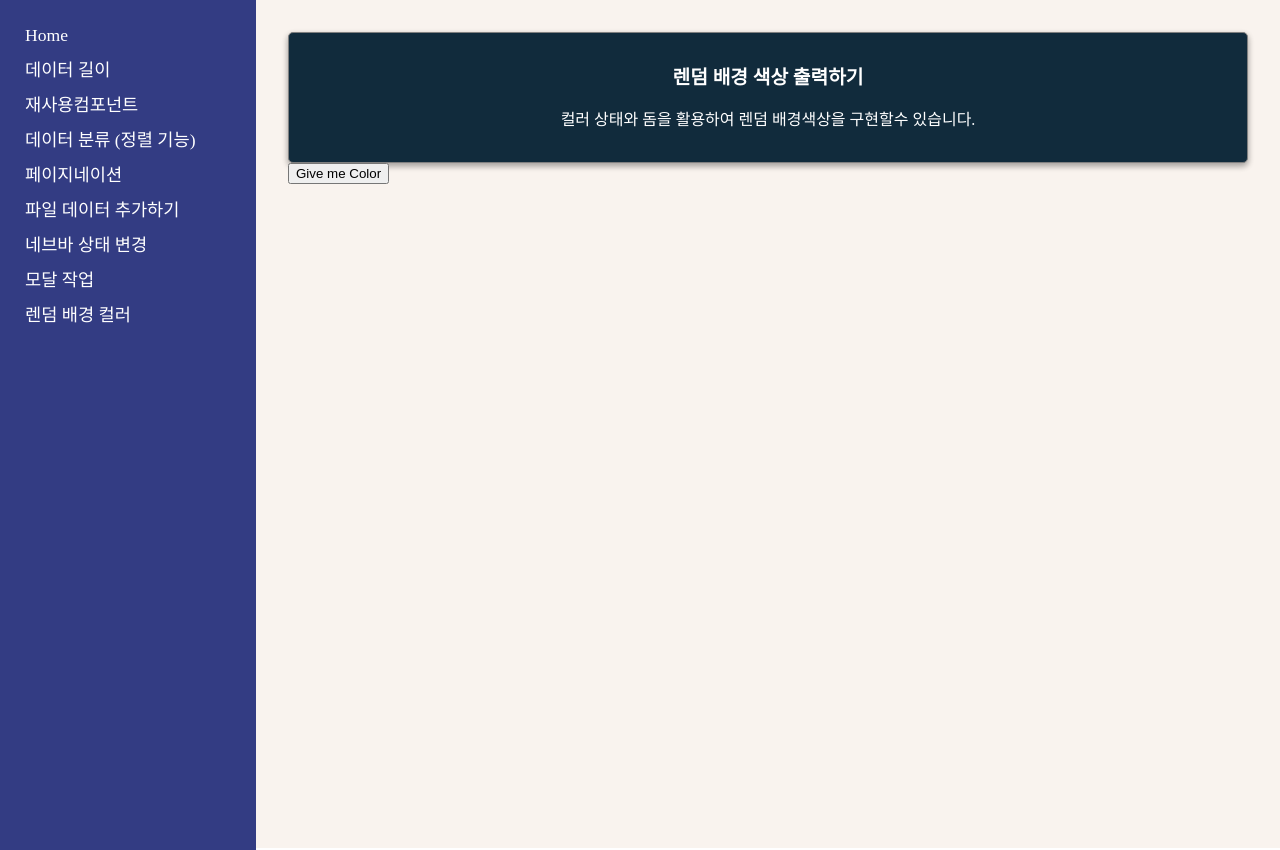
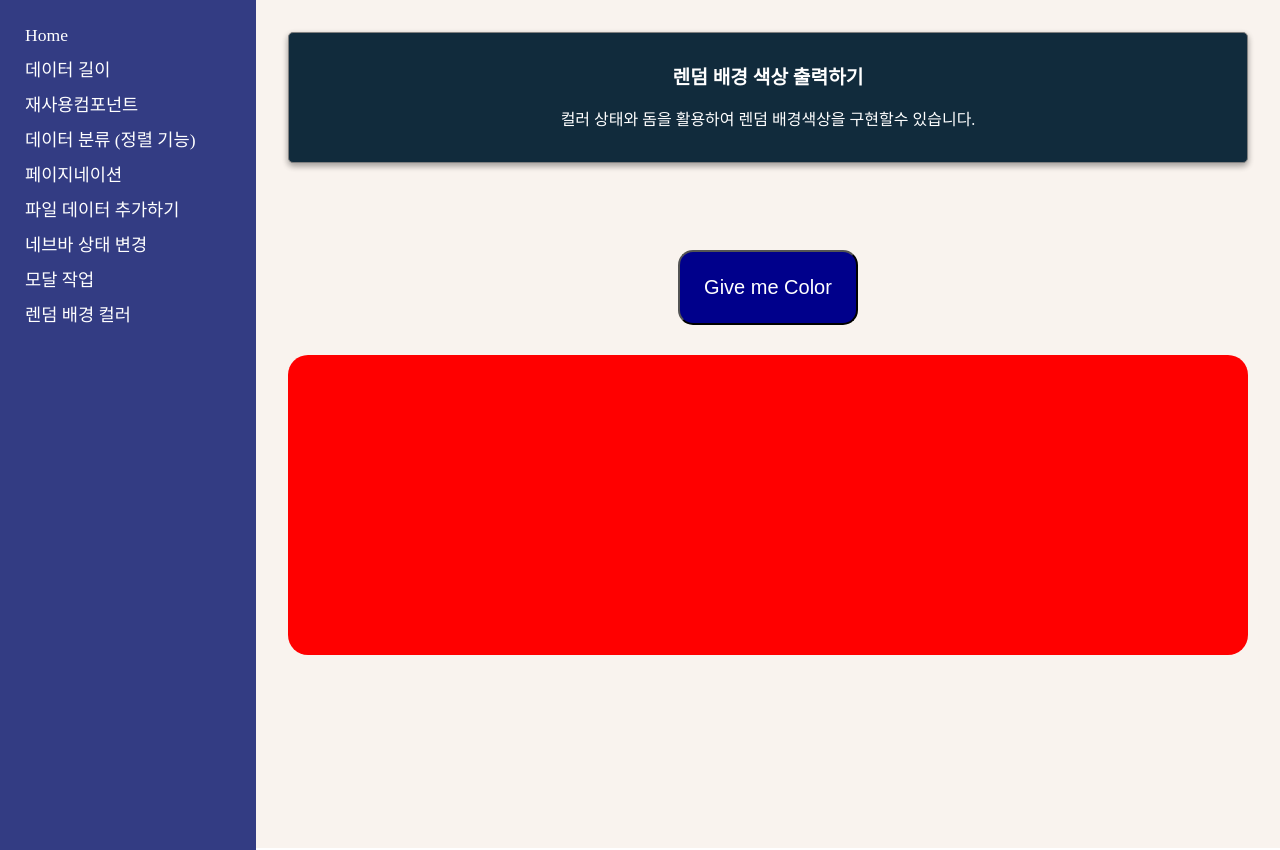
Before and after one commit to leejanghe/React_skill_Up, a React (Create React App) app in the folder myapp/: page /study8 in a window 1280 px wide. Built offline with nearby package versions, Linux system fonts and the light colour scheme.

Commit message:
random color box css work

```diff
--- a/myapp/src/components/randomColor/RandomCpage.js
+++ b/myapp/src/components/randomColor/RandomCpage.js
@@ -1,5 +1,38 @@
 import React,{useState} from 'react'
 import AlarmText from '../../common/AlarmText'
+import styled from 'styled-components'
+
+const WrapDiv = styled.div`
+    height: 70vh;
+    width: 100%;
+    display: flex;
+    justify-content: center;
+    align-items: center;
+    flex-direction: column;
+    .colorBox{
+        margin-top: 30px;
+        background: red;
+        width: 100%;
+        height: 300px;
+        border-radius: 20px;
+        z-index: 9;
+    }
+`
+
+const Btn = styled.button`
+    font-size: 20px;
+    background: darkblue;
+    color: white;
+    padding: 1.5rem;
+    border-radius: 15px;
+    outline: none;
+    margin-top: 20px;
+    &:active{
+        transform: scale(.99);
+        background-color: red;
+    }
+`
+
 
 
 function RandomCpage() {
@@ -28,7 +61,7 @@ function RandomCpage() {
 
     const handleRandomClick = () => {
         console.log(Math.floor(Math.random()*colors.length))
-        const randomColor = document.querySelector('body')
+        const randomColor = document.querySelector('colorBox')
         const color1 = colors[Math.floor(Math.random()*colors.length)]
         const color2 = colors[Math.floor(Math.random()*colors.length)]
         randomColor.style.background = `linear-gradient(0.25turn, ${color1}, ${color2})`;
@@ -42,10 +75,13 @@ function RandomCpage() {
     }]
 
     return (
-        <div>
+        <>
             <AlarmText text={text}/>
-            <button onClick={handleRandomClick}>Give me Color</button>
-        </div>
+        <WrapDiv>
+            <Btn onClick={handleRandomClick}>Give me Color</Btn>
+            <div className="colorBox"></div>
+        </WrapDiv>
+        </>
     )
 }
 
```
